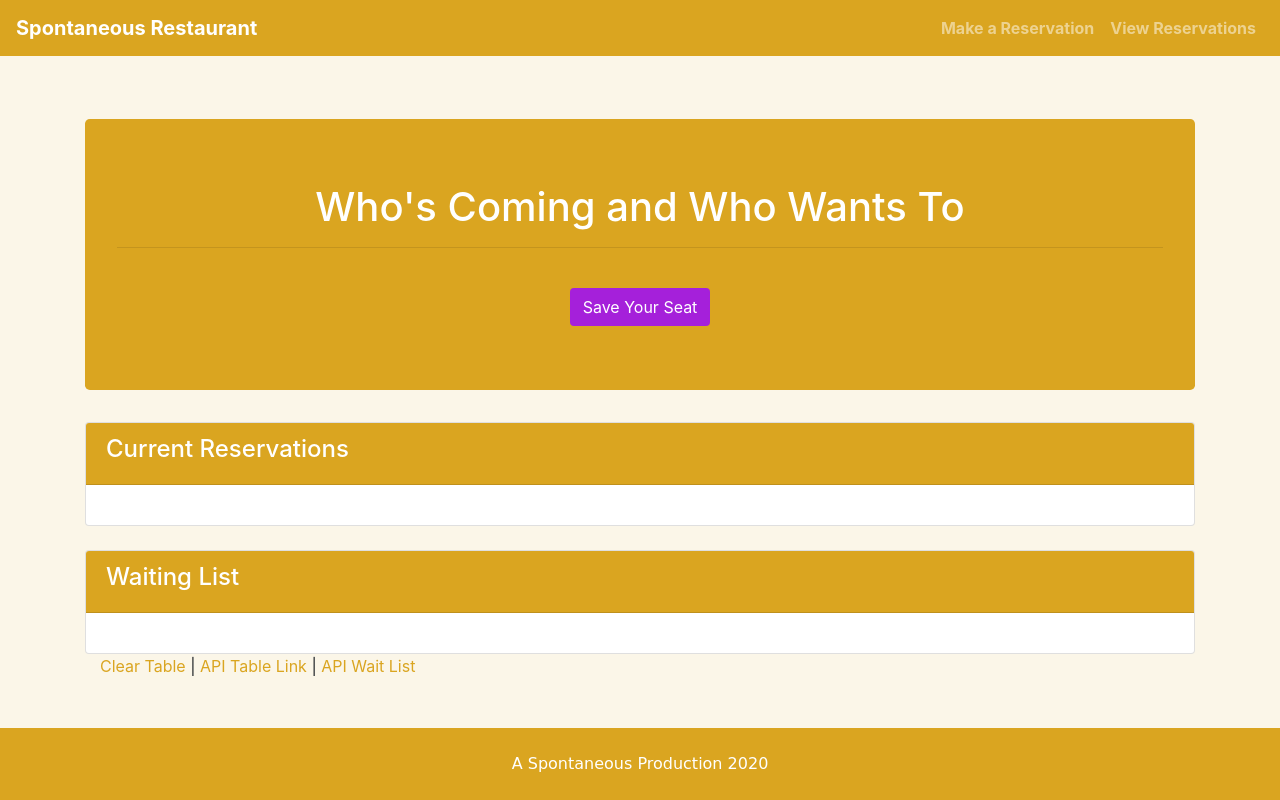
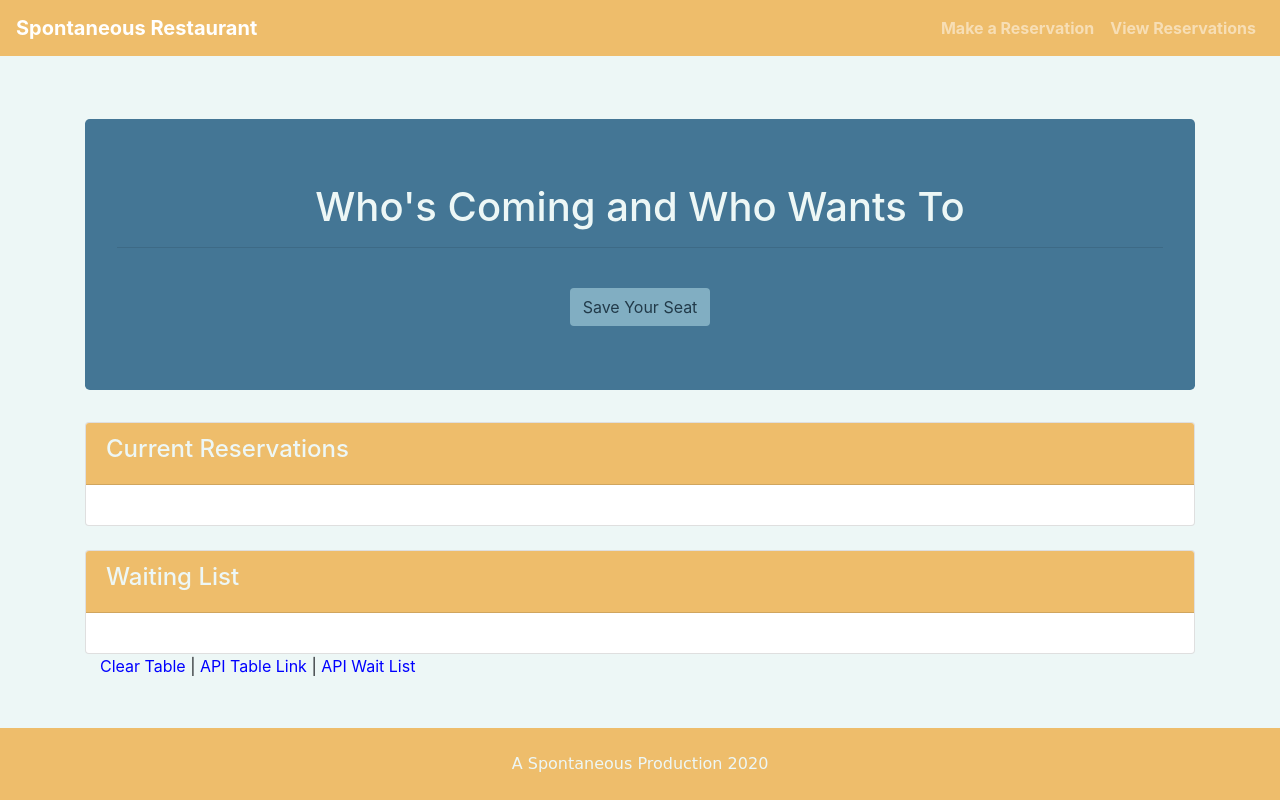
Before and after one commit to cyrusjose/Hot-Tables, a plain HTML site: page pages/table.html in a window 1280 px wide. Drawn offline with nearby package versions, Linux system fonts and the light colour scheme; files that its build step writes are made by us from their sources; no server answers.

Commit message:
Changed styling

```diff
--- a/assets/style.css
+++ b/assets/style.css
@@ -1,5 +1,5 @@
 body {
-  background-color: #fbf6e8;
+  background-color: #EDF7F6;
   display: flex;
   min-height: 100vh;
   flex-direction: column;
@@ -10,31 +10,43 @@ main {
   flex: 1 0 auto;
 }
 
+.navbar{
+  /* background-color: #51e2f5; */
+  background-color: #eebd6b;
+  font-weight: bold;
+}
+
 .jumbotron {
   margin-top: 20px;
-  background-color: goldenrod;
-  color: white;
+  background-color:#447695;
+  color: #EDF7F6;
 }
 
 .card-header {
-  background-color: goldenrod;
-  color: white;
+  /* background-color: #51e2f5; */
+  background-color: #eebd6b;
+  color: #EDF7F6;
 }
 
 .yellowlink {
-  color: goldenrod;
+  color: blue;
 }
 
 .btn {
-  background-color: #a520da;
-  color: white;
+  background-color: #bfe6ef;
+  color: black;
+  opacity: 0.5;
+}
+
+.btn:hover{
+  opacity: 1;
 }
 
 /* Creates a sticky footer */
 .footer {
   width: 100%;
-  background-color: goldenrod;
-  color: white;
+  background-color: #eebd6b;
+  color: #EDF7F6;
   text-align: center;
   font-family: "Dancing Script", cursive;
   padding: 1.5rem 0rem;
--- a/pages/table.html
+++ b/pages/table.html
@@ -22,7 +22,6 @@
   <body>
     <!-- Begin navbar -->
     <nav
-      style="background-color: #daa520; font-weight: bold;"
       class="navbar navbar-expand-sm navbar-dark fixed-top"
     >
       <!-- Navbar heading -->
```
Also changed, not shown: home.html (+0 -1 lines), pages/reserve.html (+0 -1 lines).
